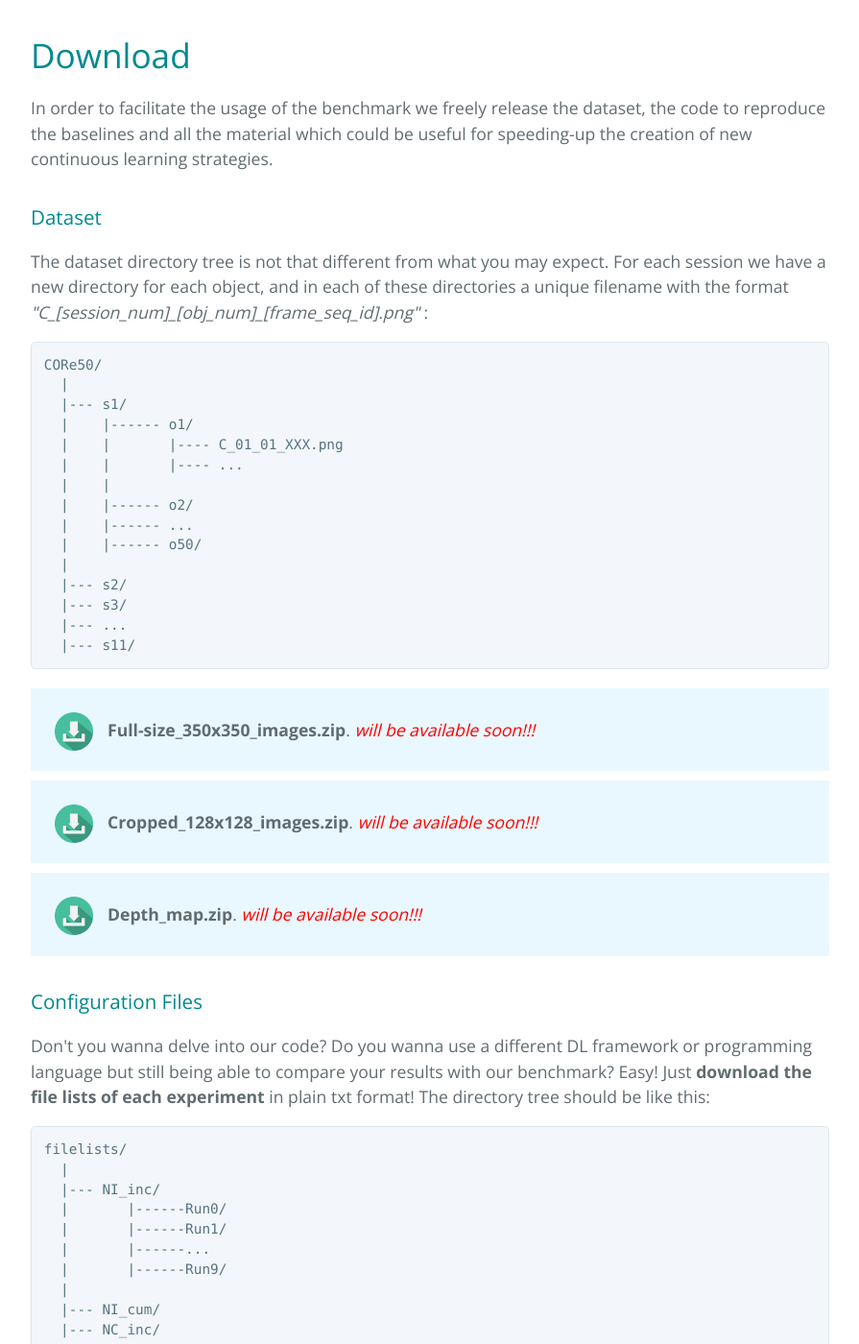
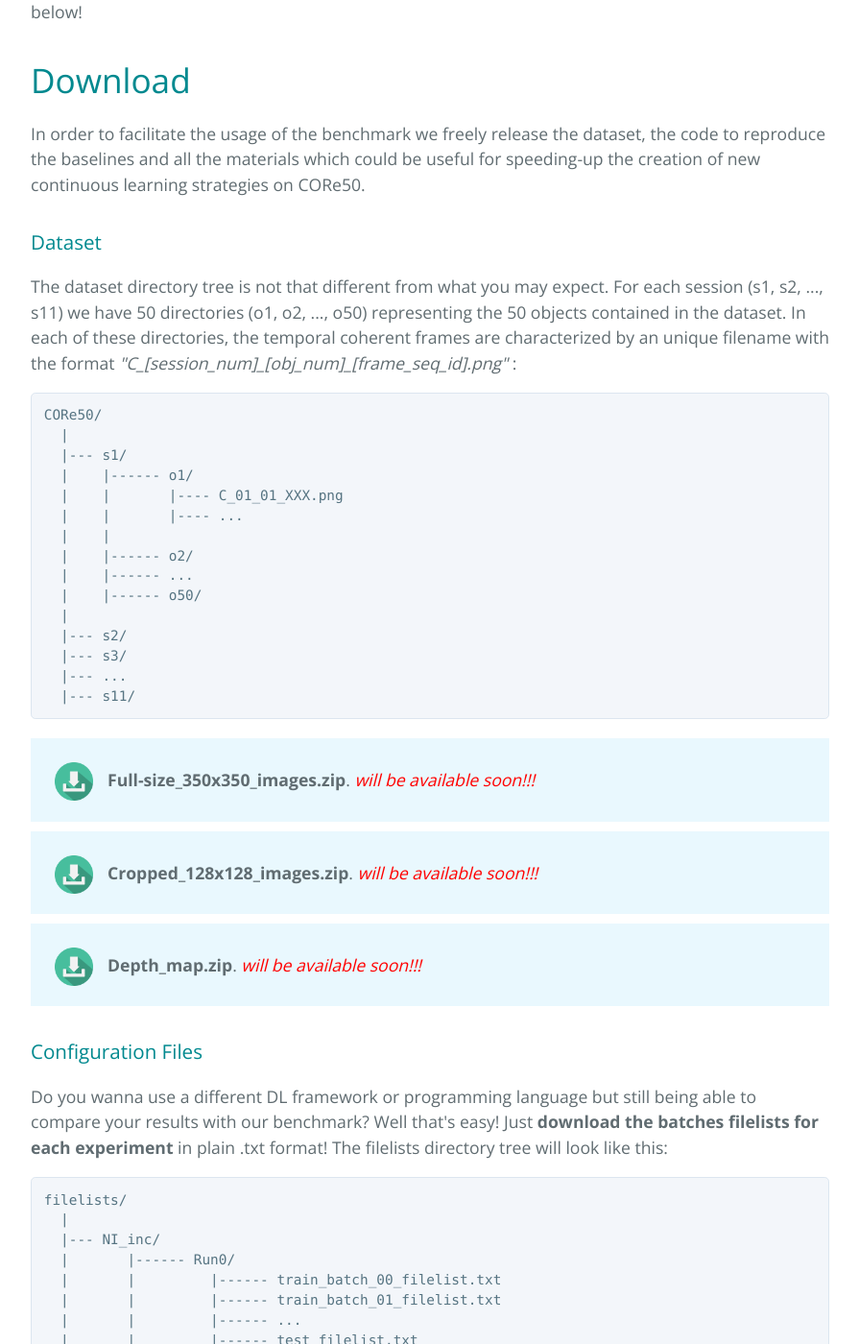
Before and after one commit to vlomonaco/core50, a Jekyll site: the page built from index.html, in a window 1280 px wide and 1400 px high, scrolled down 3901 px. Shown: the whole window at 96% size, without its empty margins (192-1087 px from the left). Built offline with Jekyll 4.4.1, drawn with Linux system fonts in a browser that asks for light colours; the list of posts is cut into pages by our own code; some of the changed text lies outside the part shown.

Commit message:
few mods

```diff
--- a/_includes/page-header.html
+++ b/_includes/page-header.html
@@ -2,7 +2,7 @@
 <section class="page-header">
 	<div style="background-color: rgb(0, 137, 143); background-image: linear-gradient(327deg, #155799, rgb(21, 153, 120)); max-width: 700px; margin: auto; padding:20px; box-shadow: 0px 0px 1em 1em rgba(0, 2, 0, 0.40);">
 		<!--<h1 class="project-name">{{ site.title }}</h1>-->
-		<img src="imgs/h1_core50.png" alt="core50 logo" style="width:40%; margin-top:10px;">
+		<img src="imgs/h1_core50.png" alt="core50 logo" style="width:40%; margin-top:10px;min-width: 170px;">
 		<h2 style="margin-top:10px; font-size:22px" class="project-tagline">{{ site.tagline }}</h2>
 		<p style="font-size:14px; margin-bottom:30px"><i>Vincenzo Lomonaco and Davide Maltoni</i></p>
 <a href="https://github.com/vlomonaco/core50"><img style="position: absolute; top: 0; right: 0; border: 0;" src="https://camo.githubusercontent.com/38ef81f8aca64bb9a64448d0d70f1308ef5341ab/68747470733a2f2f73332e616d617a6f6e6177732e636f6d2f6769746875622f726962626f6e732f666f726b6d655f72696768745f6461726b626c75655f3132313632312e706e67" alt="Fork me on GitHub" data-canonical-src="https://s3.amazonaws.com/github/ribbons/forkme_right_darkblue_121621.png"></a>
--- a/index.html
+++ b/index.html
@@ -14,7 +14,7 @@
 If you plan to use this dataset or other resources you'll find in this page, <strong> please cite our latest paper</strong>: </p>
 <div style="background-color: rgba(227, 246, 254, 0.79); padding: 20px; margin-top:20px;">
 <div style="width:60px; height: 60px;float:left; padding-right:10px"><a href=""><img src="imgs/pdf_download.png" width="50px" style="padding:5px; vertical-align: middle;"></a></div>
-<div>
+<div style="margin-left:60px">
 <i> Vincenzo Lomonaco and Davide Maltoni. <a href="">"CORe50: a new Dataset and Benchmark for Continuous Object Recognition".</a> arXiv preprint arXiv:1511.03163 (2017). </i></div>
 </div>
 
@@ -52,14 +52,14 @@
 <p><strong>Fig. 2</strong> <i>Mid-CaffeNet accuracy in the NI, NC and NIC scenarios (average over 10 runs).</i> </p>
 </div><br>
 
-As argued by many researchers, naïve approaches cannot avoid catastrophic forgetting in complex real-world scenarios such as <strong>NC</strong> and <strong>NIC</strong>. In our work we have designed <strong>simple baselines</strong> which can perform markedly better but still leaves much room for improvements  (see <strong> Fig. 2</strong>). Check it out the full results on our <a href="">paper</a> or download them as csv or python dicts in the section below!
+As argued by many researchers, naïve approaches cannot avoid catastrophic forgetting in complex real-world scenarios such as <strong>NC</strong> and <strong>NIC</strong>. In our work we have designed <strong>simple baselines</strong> which can perform markedly better than naïve strategies but still leave much room for improvements (see <strong> Fig. 2</strong>). Check it out the full results on our <a href="">paper</a> or download them as tsv or python dicts in the section below!
 
 	<a name="download"></a>
   <h1>Download</h1>
-	In order to facilitate the usage of the benchmark we freely release the dataset, the code to reproduce the baselines and all the material which could be useful for speeding-up the creation of new continuous learning strategies. <br>
+	In order to facilitate the usage of the benchmark we freely release the dataset, the code to reproduce the baselines and all the materials which could be useful for speeding-up the creation of new continuous learning strategies on CORe50. <br>
 
 <h3> Dataset </h3>
-<p>The dataset directory tree is not that different from what you may expect. For each session we have a new directory for each object, and in each of these directories a unique filename with the format <i>"C_[session_num]_[obj_num]_[frame_seq_id].png"</i> :</p>
+<p>The dataset directory tree is not that different from what you may expect. For each session (s1, s2, ..., s11) we have 50 directories (o1, o2, ..., o50) representing the 50 objects contained in the dataset. In each of these directories, the temporal coherent frames are characterized by an unique filename with the format <i>"C_[session_num]_[obj_num]_[frame_seq_id].png"</i> :</p>
 <pre><code>CORe50/
   |
   |--- s1/
@@ -79,31 +79,36 @@
 
 <div style="background-color: rgba(227, 246, 254, 0.79); padding: 20px; margin-top:20px;">
 <div style="width:60px; height: 60px;float:left; padding-right:10px"><a href=""><img src="imgs/download.ico" width="50px" style="padding:5px; vertical-align: middle;"></a></div>
-<div style="margin-top:10px; margin-bottom:10px;">
+<div style="margin-top:10px; margin-bottom:10px;margin-left:60px">
 <strong>Full-size_350x350_images.zip</strong>. <i> <span style="color:#ff0000"> will be available soon!!!</span></i></div>
 </div>
 
 <div style="background-color: rgba(227, 246, 254, 0.79); padding: 20px; margin-top:10px;">
 <div style="width:60px; height: 60px;float:left; padding-right:10px"><a href=""><img src="imgs/download.ico" width="50px" style="padding:5px; vertical-align: middle;"></a></div>
-<div style="margin-top:10px; margin-bottom:10px;">
+<div style="margin-top:10px; margin-bottom:10px;margin-left:60px">
 <strong>Cropped_128x128_images.zip</strong>. <i> <span style="color:#ff0000"> will be available soon!!!</span></i></div>
 </div>
 <div style="background-color: rgba(227, 246, 254, 0.79); padding: 20px; margin-top:10px;">
 <div style="width:60px; height: 60px;float:left; padding-right:10px"><a href=""><img src="imgs/download.ico" width="50px" style="padding:5px; vertical-align: middle;"></a></div>
-<div style="margin-top:10px; margin-bottom:10px;">
+<div style="margin-top:10px; margin-bottom:10px;margin-left:60px">
 <strong>Depth_map.zip</strong>. <i> <span style="color:#ff0000"> will be available soon!!!</span></i></div>
 </div>
 
 <h3> Configuration Files </h3>
-<p>Don't you wanna delve into our code? Do you wanna use a different DL framework or programming language but still being able to compare your results with our benchmark? Easy! Just <strong>download the file lists of each experiment</strong> in plain txt format!
-The directory tree should be like this:</p>
+<p>Do you wanna use a different DL framework or programming language but still being able to compare your results with our benchmark? Well that's easy! Just <strong>download the batches filelists for each experiment</strong> in plain .txt format!
+The filelists directory tree will look like this:</p>
 <pre><code>filelists/
   |
   |--- NI_inc/
-  |       |------Run0/
-  |       |------Run1/
-  |       |------...
-  |       |------Run9/
+  |       |------ Run0/
+  |       |         |------ train_batch_00_filelist.txt
+  |       |         |------ train_batch_01_filelist.txt
+  |       |         |------ ...
+  |       |         |------ test_filelist.txt
+  |       |
+  |       |------ Run1/
+  |       |------ ...
+  |       |------ Run9/
   |
   |--- NI_cum/
   |--- NC_inc/
@@ -112,16 +117,16 @@
   |--- NIC_cum/
 </code></pre>
 
-So, for each strategy and for each run, a number of <i>"train_batch_XX_filelist.txt"</i> is available along with the <i>"test_filelist.txt"</i>. Each file is formatted in the <a href="https://ceciliavision.wordpress.com/2016/03/08/caffedata-layer/">caffe filelist format</a>. <br><br>Please note that: <strong>(i)</strong> the order <strong> may highly impact</strong> the accuracy in a continuous learning scenario! This is why a multiple runs configuration is needed; <strong>(ii)</strong> the labels are coherent only for each run among the train-test filelists and do not stay necessary the same among the scenarios due to technical implementation details!
+So, for each scenario (NI, NC, NIC) we have two different filelists folders depending on the main strategy, cumulative or incremental, with the <i>_cum</i> or <i>_inc</i> suffix respectively. Then, for each of these folders, the configuration files of 10 different runs are reported. For each of these runs a number of <i>"train_batch_XX_filelist.txt"</i> is available along with the <i>"test_filelist.txt"</i>. Each file is formatted in the <a href="https://ceciliavision.wordpress.com/2016/03/08/caffedata-layer/">caffe filelist format</a>. <br><br>Please note that: <strong>(i)</strong> the order <strong> may highly impact</strong> the accuracy in a continuous learning scenario! This is why a multiple runs configuration is needed; <strong>(ii)</strong> the labels are coherent only for each run among the train-test filelists and do not stay necessary the same among the scenarios due to technical implementation details!
 
 <div style="background-color: rgba(227, 246, 254, 0.79); padding: 20px; margin-top:20px;">
 <div style="width:60px; height: 60px;float:left; padding-right:10px"><a href="data/batches_filelists.zip"><img src="imgs/download.ico" width="50px" style="padding:5px; vertical-align: middle;"></a></div>
-<div style="margin-top:10px; margin-bottom:10px;">
+<div style="margin-top:10px; margin-bottom:10px;margin-left:60px">
 <strong>batches_filelists.zip</strong>. <i>Plain text filelists for each experiment and run</i>.</div>
 </div>
 
 <h3> Results </h3>
-If you want to compare your strategy with our benchmark or just take a closer look at the tabular results, we are making available the <strong>tab separated values (.tsv)</strong> files for each scenario! Which you can easily import in excel or parse with your favourite programming language. The format of the text files is the following:
+If you want to compare your strategy with our benchmark or just take a closer look at the tabular results, we are making available the <strong>tab separated values (.tsv)</strong> files for each experiment! Which you can easily import in excel or parse with your favourite programming language ;-) The format of the text files is the following:
 <pre style="margin-top:15px"><code>###################################
 # scenario: NI
 # net: mid-caffenet
@@ -143,9 +148,9 @@
 ....
 </code></pre>
 
-For convenience, we have split the tsv in three files with respect of the three different scenarios but with this format you can easily concatenate them in a single file if you need it.
+For convenience, we have split the .tsv in three main files with respect of the three different scenarios, but with this format you can easily concatenate them in a single file if you need it.
 
-For an even simpler analysis we have already prepared for you a <strong>Python pickled OrderedDict</strong> you can simply load and use to access/plot the results:
+For an even simpler analysis we have already prepared for you a <strong>Python pickled OrderedDict</strong> which you can simply load and use to access/plot the results:
 			<div class="highlight highlight-Python" style="margin-top:15px">
 			<pre><span class="pl-c"> # loading the picked file</span><br> >>><span class="pl-k"> import</span> pickle <span class="pl-k">as</span> pkl <br> >>> pkl_file <span class="pl-k">= open</span>(<span class="pl-s">'results.pkl'</span>, <span class="pl-s">'rb'</span>) <br> >>> exps <span class="pl-k">=</span> pkl.load(pkl_file)<br><br><span class="pl-c"> # using the dict like exps[scenario][net][strategy][run][batch]</span><br> >>><span class="pl-k"> print </span>exps[<span class="pl-s">'NI'</span>][<span class="pl-s">'mid-caffenet'</span>][<span class="pl-s">'naive'</span>][<span class="pl-s">'avg'</span>].values() <br> [38.59, 44.44, 48.90, 52.44, 53.88, 52.32, 53.77, 54.69]<br> >>><span class="pl-k"> print </span>exps[<span class="pl-s">'NI'</span>][<span class="pl-s">'mid-caffenet'</span>][<span class="pl-s">'naive'</span>][<span class="pl-s">'avg'</span>][<span class="pl-s">'Batch0'</span>] <br> 38.59</pre>
 			</div>
@@ -154,33 +159,33 @@
 
 <div style="background-color: rgba(227, 246, 254, 0.79); padding: 20px; margin-top:20px;">
 <div style="width:60px; height: 60px;float:left; padding-right:10px"><a href="data/results_tsv.zip"><img src="imgs/download.ico" width="50px" style="padding:5px; vertical-align: middle;"></a></div>
-<div style="margin-top:10px; margin-bottom:10px;">
+<div style="margin-top:10px; margin-bottom:10px;margin-left:60px">
 <strong>tsv_results.zip</strong>. <i> Tab-separated-values results for each scenario</i>.</div>
 </div>
 
 <div style="background-color: rgba(227, 246, 254, 0.79); padding: 20px; margin-top:10px;">
 <div style="width:60px; height: 60px;float:left; padding-right:10px"><a href="data/results.pkl"><img src="imgs/download.ico" width="50px" style="padding:5px; vertical-align: middle;"></a></div>
-<div style="margin-top:10px; margin-bottom:10px;">
+<div style="margin-top:10px; margin-bottom:10px;margin-left:60px">
 <strong>results.pkl</strong>. <i>Pre-loaded Python dict (pikled)</i>.</div>
 </div>
 <div style="background-color: rgba(227, 246, 254, 0.79); padding: 20px; margin-top:10px;">
 <div style="width:60px; height: 60px;float:left; padding-right:10px"><a href="data/seq.tsv"><img src="imgs/download.ico" width="50px" style="padding:5px; vertical-align: middle;"></a></div>
-<div style="margin-top:10px; margin-bottom:10px;">
+<div style="margin-top:10px; margin-bottom:10px;margin-left:60px">
 <strong>seq.tsv</strong>. <i> Tab-separated-values results for the sequential experiments</i>.</div>
 </div>
 
 <div style="background-color: rgba(227, 246, 254, 0.79); padding: 20px; margin-top:10px;">
 <div style="width:60px; height: 60px;float:left; padding-right:10px"><a href="data/seq_results.pkl"><img src="imgs/download.ico" width="50px" style="padding:5px; vertical-align: middle;"></a></div>
-<div style="margin-top:10px; margin-bottom:10px;">
+<div style="margin-top:10px; margin-bottom:10px;margin-left:60px">
 <strong>seq_results.pkl</strong>. <i>Pre-loaded Python dict (pikled) for the sequential experiments</i>.</div>
 </div>
 <h3> Code </h3>
-The code will be made available shortly in the <a href="https://github.com/vlomonaco/core50">github repository</a>! Stay tuned!
+The code will be made available shortly in the <a href="https://github.com/vlomonaco/core50">github repository</a>, stay tuned!
 If you want to contribute or you find a bug, please <strong>make a PR</strong> or simply <strong>open an issue</strong> (also questions are welcomed)! We guarantee at least an answer in 48hrs! :-)
 
 <div style="background-color: rgba(227, 246, 254, 0.79); padding: 20px; margin-top:10px;">
 <div style="width:60px; height: 60px;float:left; padding-right:10px"><a href="https://github.com/vlomonaco/core50/archive/master.zip"><img src="imgs/download.ico" width="50px" style="padding:5px; vertical-align: middle;"></a></div>
-<div style="margin-top:10px; margin-bottom:10px;">
+<div style="margin-top:10px; margin-bottom:10px; margin-left:60px">
 <strong>core50-master.zip</strong>. <i> - <span style="color:#ff0000"> will be available soon!!!</span></i></div>
 </div>
 
```
